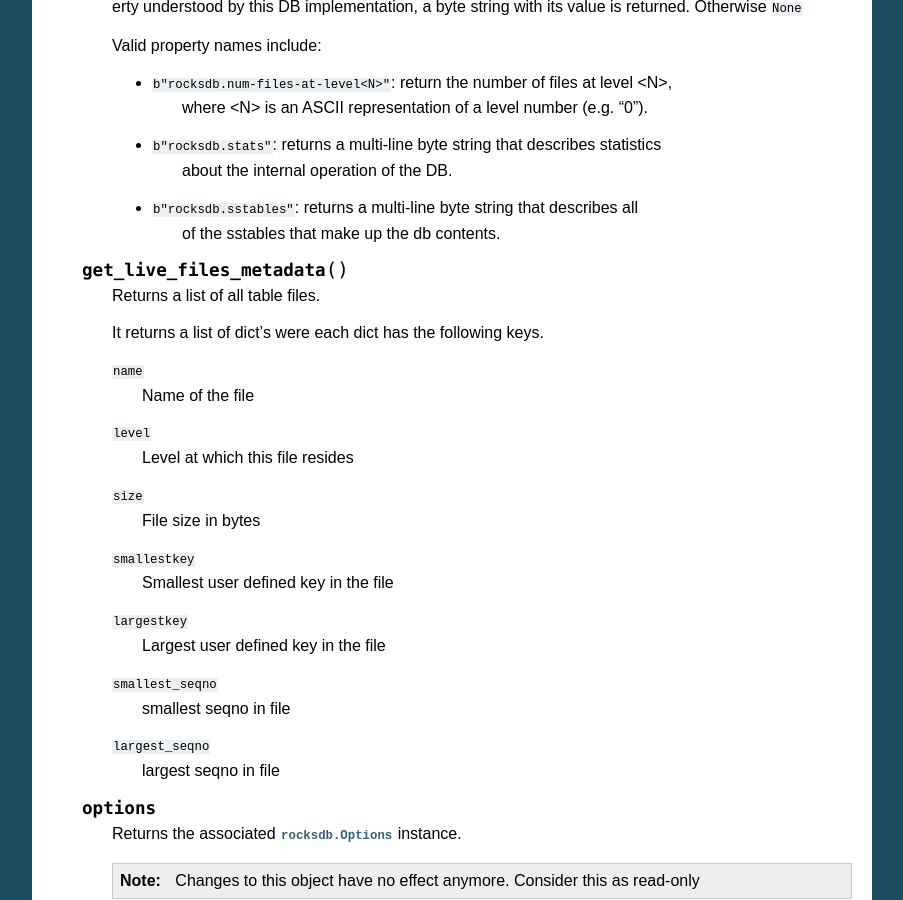
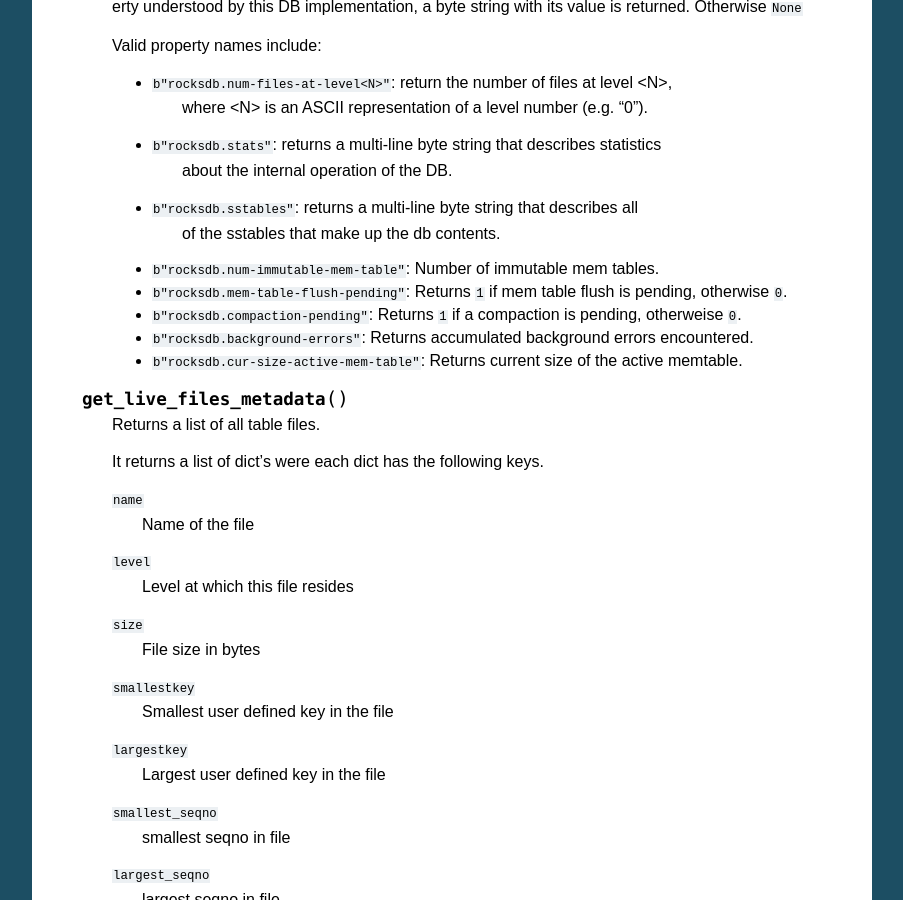
Before and after one commit to stephan-hof/pyrocksdb, a Sphinx documentation site: the page built from docs/api/database.rst, in a window 1280 px wide and 900 px high, scrolled down 3143 px. Shown: the whole window, without its empty margins (198-1101 px from the left). Built offline with Sphinx 7.4.7, drawn with Linux system fonts in a browser that asks for light colours.

Commit message:
Add new 'property' names comming with 2.8

```diff
--- a/docs/api/database.rst
+++ b/docs/api/database.rst
@@ -211,6 +211,16 @@ Database object
         * ``b"rocksdb.sstables"``: returns a multi-line byte string that describes all
             of the sstables that make up the db contents.
 
+        * ``b"rocksdb.num-immutable-mem-table"``: Number of immutable mem tables.
+
+        * ``b"rocksdb.mem-table-flush-pending"``: Returns ``1`` if mem table flush is pending, otherwise ``0``.
+
+        * ``b"rocksdb.compaction-pending"``:  Returns ``1`` if a compaction is pending, otherweise ``0``.
+
+        * ``b"rocksdb.background-errors"``: Returns accumulated background errors encountered.
+
+        * ``b"rocksdb.cur-size-active-mem-table"``: Returns current size of the active memtable.
+
     .. py:method:: get_live_files_metadata()
 
         Returns a list of all table files.
```
